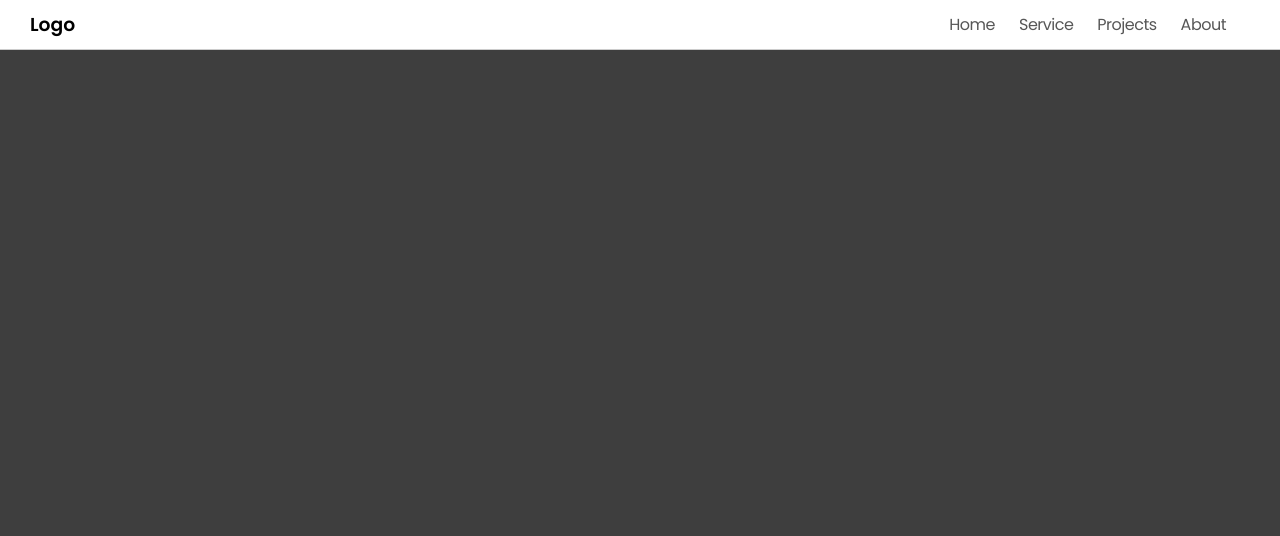
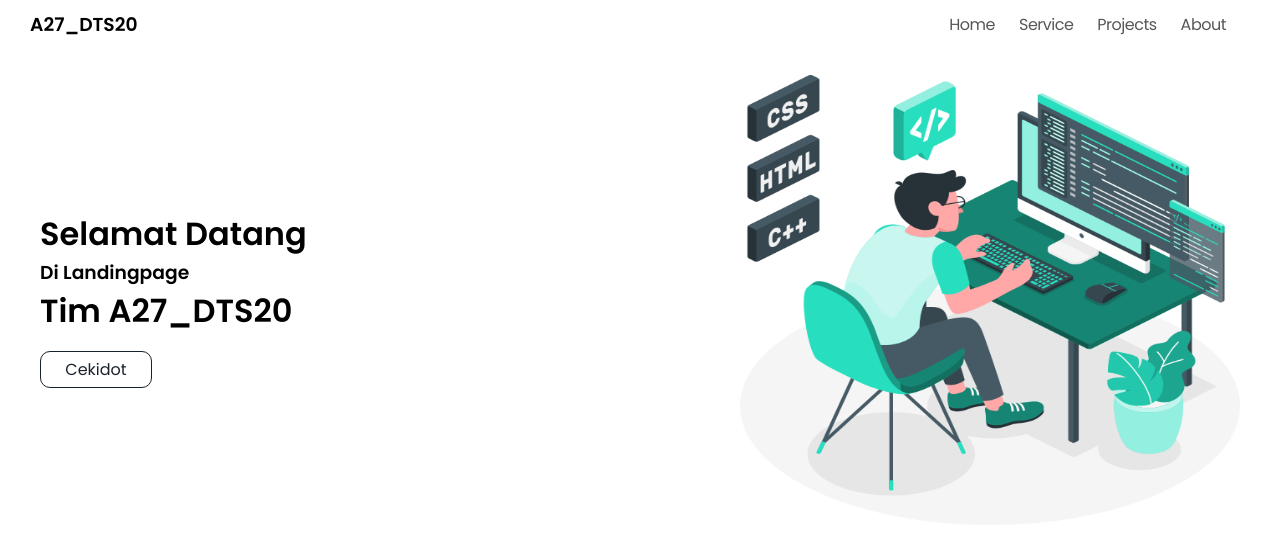
Before and after one commit to riki-ar/A27_DTS20, a plain HTML site: page index.html in a window 1280 px wide. Drawn offline with Linux system fonts and the light colour scheme.

Commit message:
terusin lagi nanti

```diff
--- a/css/responsive.css
+++ b/css/responsive.css
@@ -1,3 +1,5 @@
+
+
 @media (max-width: 670px) {
 	.icon,
 	.close-btn {
@@ -47,5 +49,9 @@
 	}
 	.open .backdrop {
 		display: block;
+    }
+	.top-wrapper .right-wrapper {
+		position: relative;
+		float: none;
 	}
 }
--- a/css/style.css
+++ b/css/style.css
@@ -4,17 +4,17 @@
 	padding: 0;
 }
 body {
-	background: #3e3e3e;
+	background: #fff;
 	min-height: 100vh;
 	font-family: 'Poppins';
-	overflow-x: hidden;
+    overflow-x: hidden;
 }
 
+/* Navbar */
 /* Desktop view */
 .navbar {
 	width: 100%;
 	background: #fff;
-	border-bottom: 1px solid #ccc;
 	display: flex;
 	justify-content: space-between;
 	align-items: center;
@@ -40,7 +40,9 @@ body {
 	letter-spacing: -0.5px;
 }
 .links li a:hover {
-	color: #000;
+    color: #000;
+    text-decoration: underline;
+    font-weight: 600;
 }
 .backdrop {
 	display: none;
@@ -58,3 +60,57 @@ body {
 		background: rgba(0, 0, 0, 0.8);
 	}
 }
+/* end of navbar  */
+
+body {
+    max-width: 1440px;
+    margin-left: auto;
+    margin-right: auto;
+}
+/* home */
+#home {
+    margin-top: 1rem;
+}
+
+.top-wrapper {
+    padding: 10px 30px;
+    max-width:1200px;
+    margin-left: auto;
+    margin-right: auto;
+    display: flex;
+    align-items: center;
+    justify-content: space-between;
+
+}
+
+.top-wrapper .left-wrapper {
+    position: relative;
+}
+
+.top-wrapper .right-wrapper {
+    position: relative;
+    float: right;
+}
+.right-wrapper img{
+    width: 500px;
+    height: 450px;
+}
+
+.btn-service{
+    display: block;
+    width: 100px;
+    margin: 1rem 0 10px 0;
+    padding: 5px;
+    color: #1a222c;
+    background-color: transparent;
+    border: 1px solid #1a222c;
+    border-radius: 10px;
+    text-align: center;
+    outline: none;
+    text-decoration: none;
+    cursor: pointer;
+    transition: color .3s ease-out,background-color .3s ease-out,border-color .3s ease-out;
+}
+.btn-service:hover {
+    background-color: rgba(0, 0, 0, 0.2);
+}
--- a/index.html
+++ b/index.html
@@ -23,16 +23,16 @@
     <!-- NAVBAR -->
     <header>
         <nav class="navbar">
-            <h3 class="logo">Logo</h3>
+            <h3 class="logo">A27_DTS20</h3>
             <div class="icon"><i class="fas fa-bars"></i></div>
             <div class="links-wrapper active">
                 <div class="backdrop"></div>
                 <div class="close-btn"><i class="fas fa-times"></i></div>
                 <ul class="links">
-                    <li><a href="#">Home</a></li>
-                    <li><a href="#">Service</a></li>
-                    <li><a href="#">Projects</a></li>
-                    <li><a href="#">About</a></li>
+                    <li><a href="#home">Home</a></li>
+                    <li><a href="#service">Service</a></li>
+                    <li><a href="#projects">Projects</a></li>
+                    <li><a href="#about">About</a></li>
                 </ul>
             </div>
         </nav>
@@ -41,18 +41,26 @@
 
     <!-- Tugas kamu membuat code di bagian ini -->
     <main>
-        <div class="container">
-            <div class="top-wrapper">
-                <div class="right-wrapper">
+        <div id="home">
+            <div class="container">
+                <div class="top-wrapper">
+                    <div class="left-wrapper">
+                        <h1>Selamat Datang</h1>
+                        <h3>Di Landingpage</h3>
+                        <h1>Tim A27_DTS20</h1>
+                        <a href="#service" class="btn-service">
+                            Cekidot
+                        </a>
+                    </div>
+
+                    <div class="right-wrapper">
+                        <img class="right-img" src="img/image_header.png" alt="">
+                    </div>
 
                 </div>
-                <div class="left-wrapper">
-
-                </div>
-
             </div>
+        <!-- Tugas kamu membuat code di bagian ini -->
         </div>
-        <!-- Tugas kamu membuat code di bagian ini -->
 
         <div class="container">
             <div class="our-services">
```
